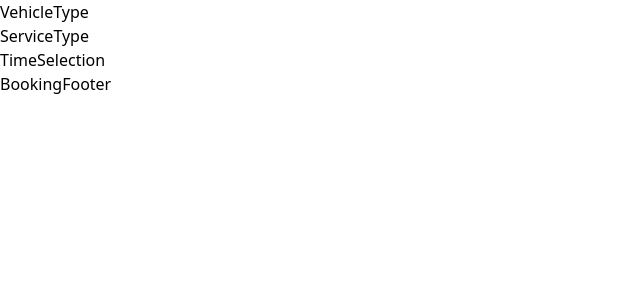
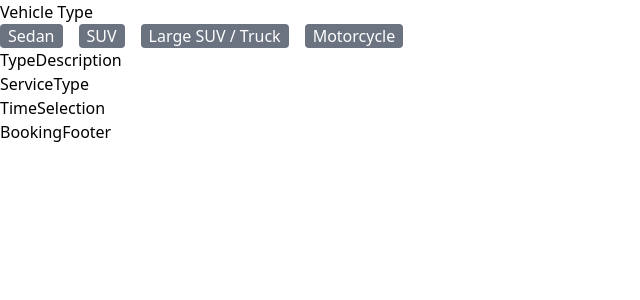
Before and after one commit to hannah-habibpour/jayplus, a React (Create React App) app: page / in a window 1280 px wide. Shown: the top 300 px of the page, without its empty margins (0-640 px from the left). Built offline with nearby package versions, Linux system fonts and the light colour scheme; the HTML template or start-up script is replaced by a standard one.

Commit message:
created vehicleType section  component elements

```diff
--- a/src/components/booking/VehicleType.jsx
+++ b/src/components/booking/VehicleType.jsx
@@ -1,6 +1,16 @@
+import TypeList from "./shared/TypeList"
+import TypeDescription from "./shared/TypeDescription"
+
 function VehicleType() {
+
+  const vehicleTypes = [{id : 0, name: "Sedan"}, {id : 1, name: "SUV"}, {id : 2, name: "Large SUV / Truck"}, {id : 3, name: "Motorcycle"}]
+
   return (
-    <div>VehicleType</div>
+    <section id="vehicle-type">
+      <h3>Vehicle Type</h3>
+      <TypeList types={vehicleTypes} />
+      <TypeDescription />
+    </section>
   )
 }
 
--- /dev/null
+++ b/src/components/booking/shared/TypeDescription.jsx
@@ -0,0 +1,7 @@
+function TypeDescription() {
+  return (
+    <div>TypeDescription</div>
+  )
+}
+
+export default TypeDescription
--- /dev/null
+++ b/src/components/booking/shared/TypeList.jsx
@@ -0,0 +1,13 @@
+import Button from "../../shared/all/Button"
+
+function TypeList({ types }) {
+  return (
+    <div id="type-list" className="flex gap-4">
+        {types.map( type => (
+          <Button key={type.id}>{type.name}</Button>
+        ))}
+    </div>
+  )
+}
+
+export default TypeList
--- /dev/null
+++ b/src/components/shared/all/Button.jsx
@@ -0,0 +1,9 @@
+function Button({ children }) {
+  return (
+    <button className="bg-gray-500 hover:bg-gray-700 text-white px-2 rounded">
+        {children}
+    </button>
+  )
+}
+
+export default Button
```
